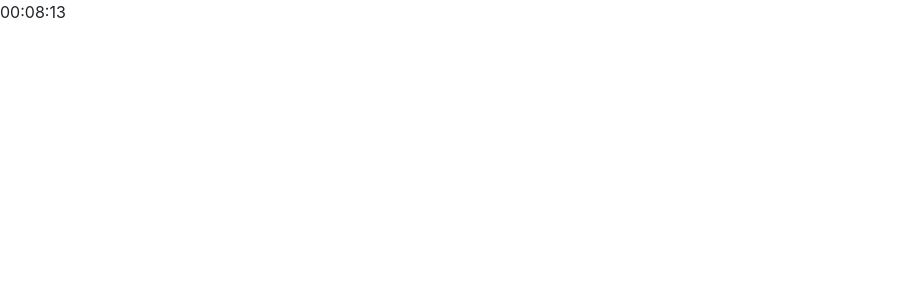
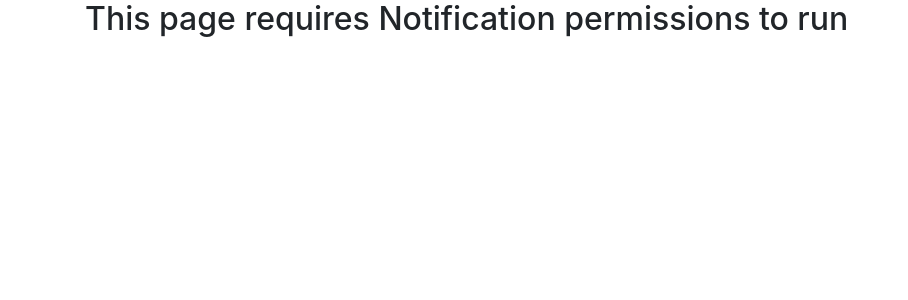
Before and after one commit to peetaliu/refresh, a React (Create React App) app: page / in a window 1280 px wide. Shown: the top 300 px of the page, without its empty margins (0-908 px from the left). Built offline with nearby package versions, Linux system fonts and the light colour scheme.

Commit message:
Implement notification permissions

```diff
--- a/src/App.js
+++ b/src/App.js
@@ -1,12 +1,32 @@
 import React, { useState } from 'react'
 import Timer from './components/Timer'
+import { Container, Row, Col } from 'react-bootstrap'
 
 const App = () => {
-  const [countdown, setCountdown] = useState(500000)
+  const [countdown, setCountdown] = useState(10000)
+  const [notifPerm, setPerm] = useState(Notification.permission)
+
+  if (notifPerm !== 'granted') {
+    Notification.requestPermission().then(result => {
+      setPerm(result)
+    })
+  }
+
+  if (!countdown) {
+    const notif = new Notification(
+      'Refresh your mind! Stand up, stretch, drink some water. You deserve it!'
+    )
+  }
 
   return (
-    <div>
-      <Timer countdown={countdown} setCountdown={setCountdown} />
+    <div id='app'>
+      <Container>
+        {notifPerm === 'granted' ? (
+          <Timer countdown={countdown} setCountdown={setCountdown} />
+        ) : (
+          <h2>This page requires Notification permissions to run</h2>
+        )}
+      </Container>
     </div>
   )
 }
--- a/src/components/Timer.jsx
+++ b/src/components/Timer.jsx
@@ -2,8 +2,10 @@ import React, { useEffect } from 'react'
 
 const Timer = ({ countdown, setCountdown }) => {
   useEffect(() => {
-    const interval = setInterval(() => setCountdown(countdown - 1000), 1000)
-    return () => clearInterval(interval)
+    if (countdown) {
+      const interval = setInterval(() => setCountdown(countdown - 1000), 1000)
+      return () => clearInterval(interval)
+    }
   })
 
   const ss = Math.floor((countdown / 1000) % 60).toLocaleString(undefined, {
```
